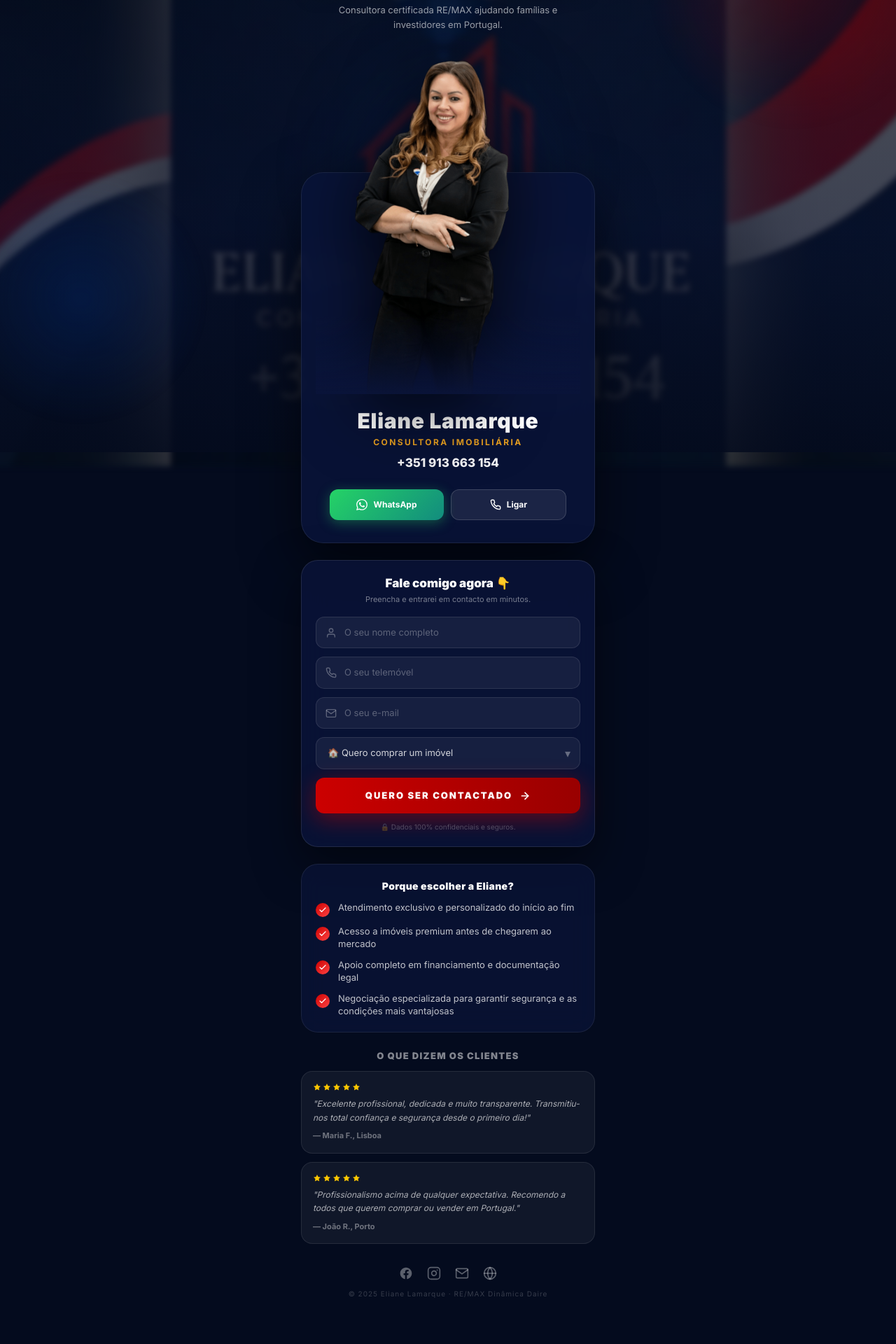
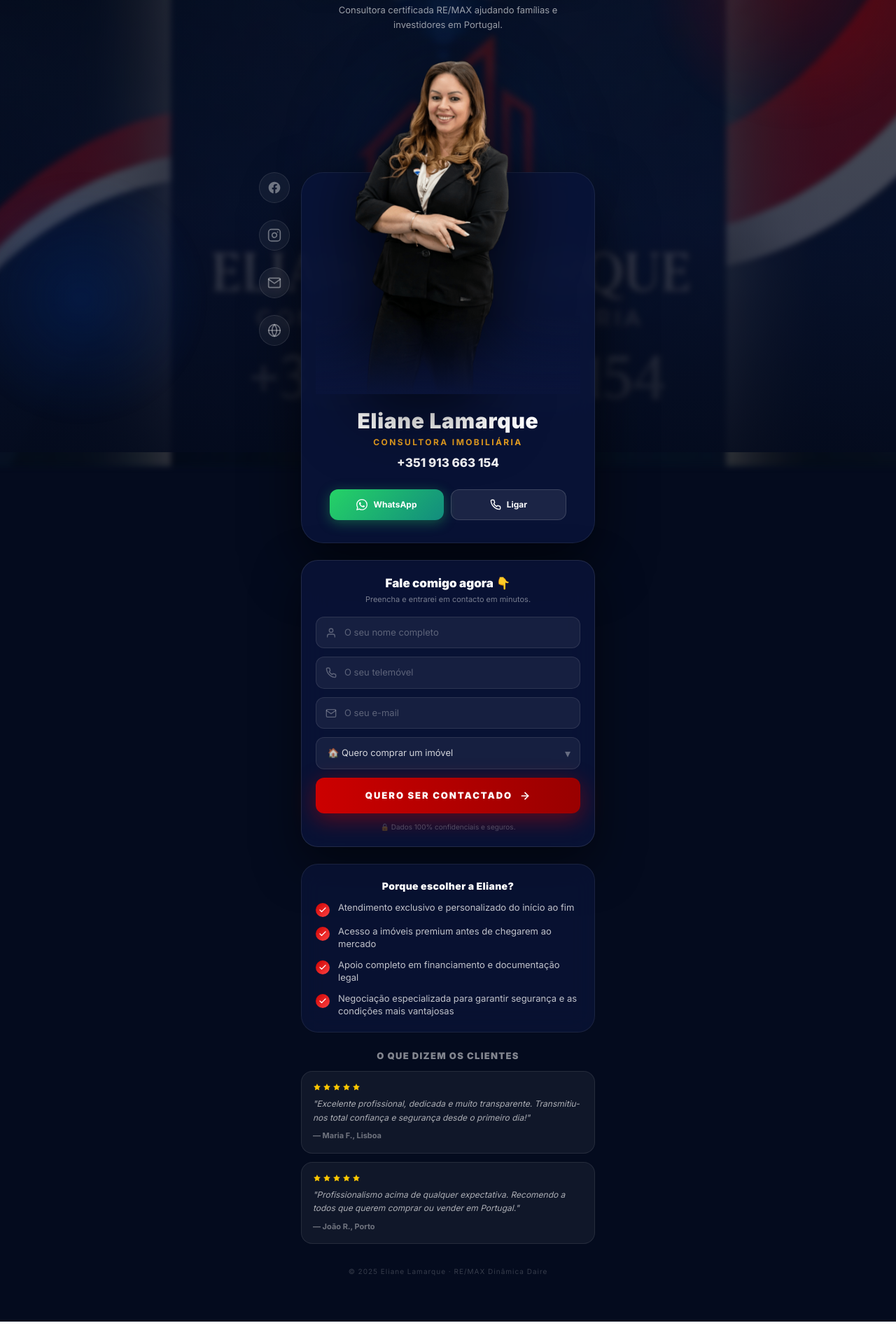
Before and after one commit to vitoriaservicosdepintura-arch/elianeconsultoraremax, a React (Vite) app: page / in a window 1280 px wide. Shown: the part 154-2074 px from the top of the page at 70% size. After the commit the page ends 2042 px from the top, so only its background shows below. Built offline with nearby package versions, Linux system fonts and the light colour scheme; no server answers.

Commit message:
Re-implemented vertical floating social sidebar with theme-consistent styling

```diff
--- a/src/App.tsx
+++ b/src/App.tsx
@@ -145,6 +145,40 @@ function Toast({ visible }: { visible: boolean }) {
   );
 }
 
+// ── Floating Social ──────────────────────────────────────── */
+function FloatingSocials() {
+  const socials = [
+    { icon: <FacebookIcon className="h-5 w-5" />, url: "https://www.facebook.com/share/18oqgRVXVG/" },
+    { icon: <InstagramIcon className="h-5 w-5" />, url: "https://www.instagram.com/ecristinalamarque?igsh=MTEwYnFyenBhdGZhaA==" },
+    { icon: <MailIcon className="h-5 w-5" />, url: "mailto:elianelamarque@remax.pt" },
+    { icon: <GlobeIcon className="h-5 w-5" />, url: "https://remax.pt/pt/agente/eliane-lamarque/126421029" },
+  ];
+
+  return (
+    <div className="absolute left-[-60px] top-44 z-50 hidden flex-col gap-6 md:flex">
+      {socials.map((s, i) => (
+        <a
+          key={i}
+          href={s.url}
+          target="_blank"
+          rel="noopener noreferrer"
+          className="group flex h-11 w-11 items-center justify-center rounded-full transition-all duration-300 hover:scale-120"
+          style={{
+            background: "rgba(255,255,255,0.05)",
+            border: "1px solid rgba(255,255,255,0.1)",
+            backdropFilter: "blur(10px)",
+            animation: `float ${4 + i * 0.5}s ease-in-out infinite`,
+          }}
+        >
+          <div className="text-white/40 group-hover:text-white transition-colors">
+            {s.icon}
+          </div>
+        </a>
+      ))}
+    </div>
+  );
+}
+
 /* ============================================================
    MAIN APP
    ============================================================ */
@@ -284,6 +318,7 @@ export default function App() {
 
             {/* ── FOTO DA ELIANE — sobreposta em destaque ── */}
             <div className="relative mt-6 w-full">
+              <FloatingSocials />
               {/* Glow atrás da foto */}
               <div className="pointer-events-none absolute left-1/2 top-8 -translate-x-1/2 h-72 w-72 rounded-full blur-3xl"
                 style={{ background: "radial-gradient(circle, rgba(0,48,135,0.5) 0%, transparent 70%)" }}
@@ -432,20 +467,6 @@ export default function App() {
 
           {/* ── SOCIAL + FOOTER ─────────────────────────── */}
           <footer className="mt-8 flex flex-col items-center gap-3">
-            <div className="flex items-center gap-5">
-              <a href="https://www.facebook.com/share/18oqgRVXVG/" target="_blank" rel="noopener noreferrer" aria-label="Facebook" className="text-white/35 hover:text-white transition-colors">
-                <FacebookIcon className="h-5 w-5" />
-              </a>
-              <a href="https://www.instagram.com/ecristinalamarque?igsh=MTEwYnFyenBhdGZhaA==" target="_blank" rel="noopener noreferrer" aria-label="Instagram" className="text-white/35 hover:text-white transition-colors">
-                <InstagramIcon className="h-5 w-5" />
-              </a>
-              <a href="mailto:elianelamarque@remax.pt" aria-label="Email" className="text-white/35 hover:text-white transition-colors">
-                <MailIcon className="h-5 w-5" />
-              </a>
-              <a href="https://remax.pt/pt/agente/eliane-lamarque/126421029" target="_blank" rel="noopener noreferrer" aria-label="Website RE/MAX" className="text-white/35 hover:text-white transition-colors">
-                <GlobeIcon className="h-5 w-5" />
-              </a>
-            </div>
             <p className="text-center text-[10px] tracking-widest text-white/20">
               © 2025 Eliane Lamarque · RE/MAX Dinâmica Daire
             </p>
```
